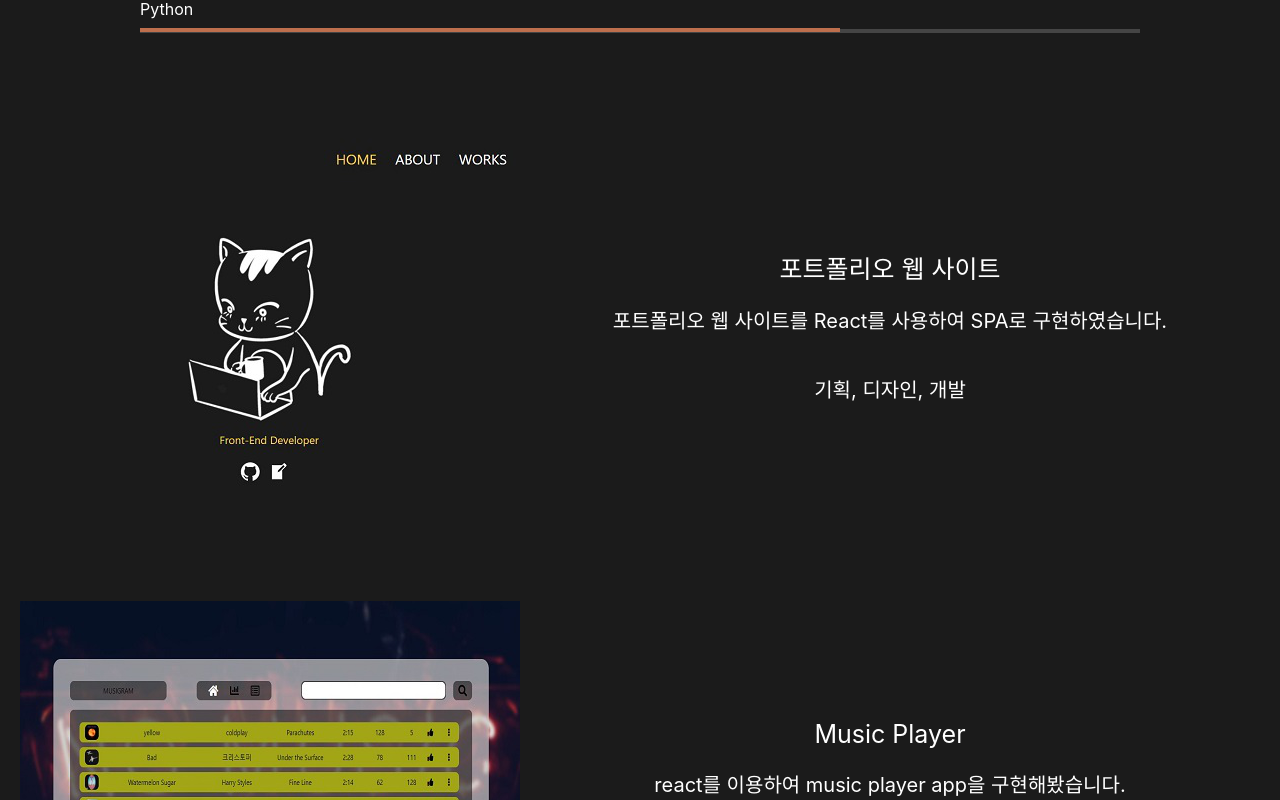
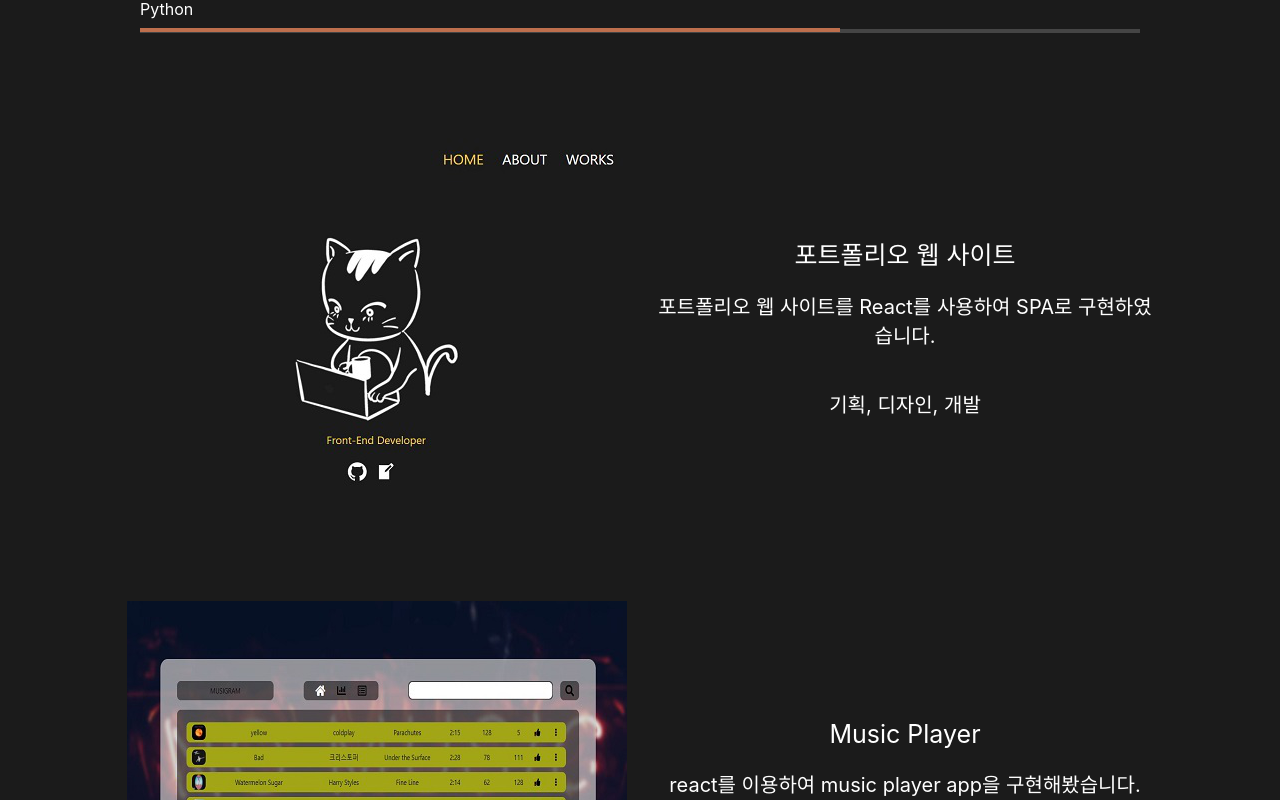
Before and after one commit to peter-coco/portfolio, a React (Create React App) app: page / in a window 1280 px wide. Shown: the part 1740-2540 px from the top of the page. Built offline with nearby package versions, Linux system fonts and the light colour scheme.

Commit message:
CSS : position of work-list changed center

```diff
--- a/src/components/works/works.css
+++ b/src/components/works/works.css
@@ -29,8 +29,10 @@
 .works-list {
   width: 100%;
   position: relative;
-  text-align: center;
+
   display: flex;
+  justify-content: center;
+  gap: 30px;
 }
 
 .works-list-image {
@@ -41,7 +43,7 @@
 }
 
 .works-list-detail {
-  width: 100%;
+  width: 40%;
   height: 100%;
   display: flex;
   flex-direction: column;
```
